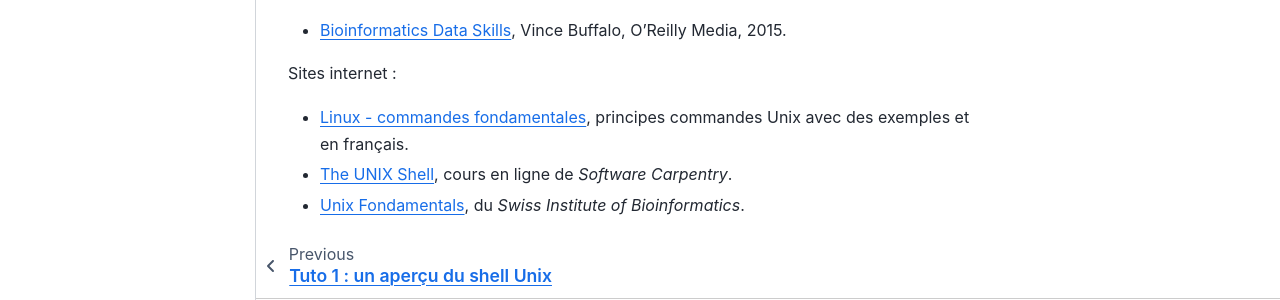
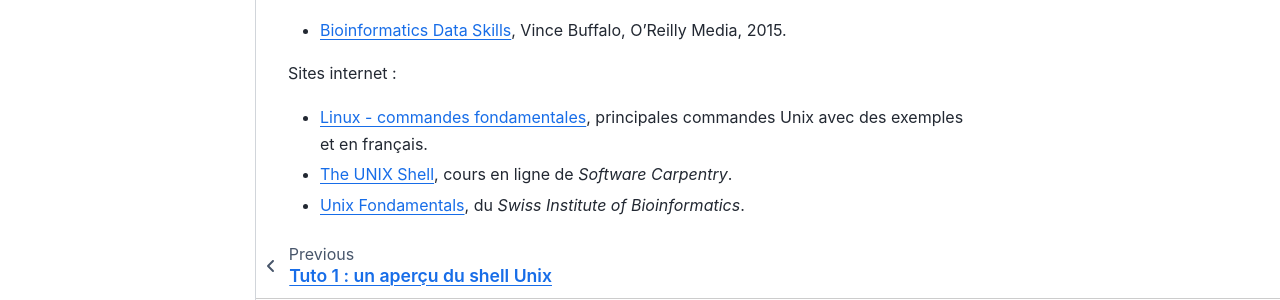
Before and after one commit to pierrepo/unix-tutorial, a Jupyter Book: the page built from more.md, in a window 1280 px wide and 900 px high, scrolled down 584 px. Shown: the part 501-801 px from the top of the window. Built offline with Jupyter Book 1.0.4 settings and Sphinx 7.4.7 and the Sphinx Book theme 1.1.4, drawn with Linux system fonts in a browser that asks for light colours.

Commit message:
Fix typo

```diff
--- a/more.md
+++ b/more.md
@@ -32,6 +32,6 @@
 
 Sites internet :
 
-- [Linux - commandes fondamentales](https://juliend.github.io/linux-cheatsheet/), principes commandes Unix avec des exemples et en français.
+- [Linux - commandes fondamentales](https://juliend.github.io/linux-cheatsheet/), principales commandes Unix avec des exemples et en français.
 - [The UNIX Shell](http://swcarpentry.github.io/shell-novice/), cours en ligne de *Software Carpentry*.
 - [Unix Fondamentals](https://edu.sib.swiss/pluginfile.php/2878/mod_resource/content/4/couselab-html/content.html), du *Swiss Institute of Bioinformatics*.
```
